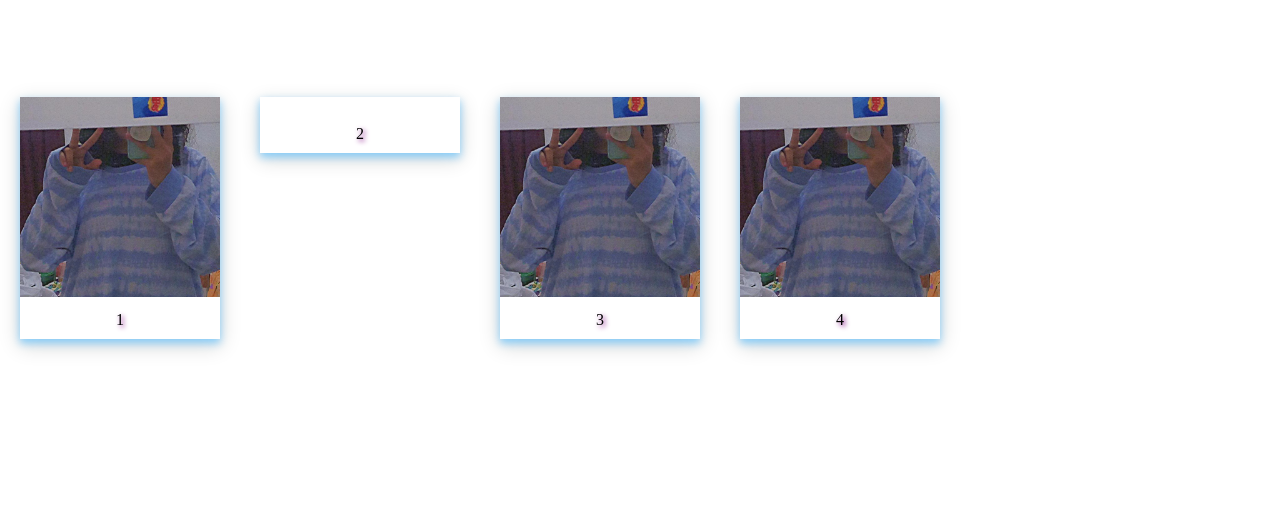
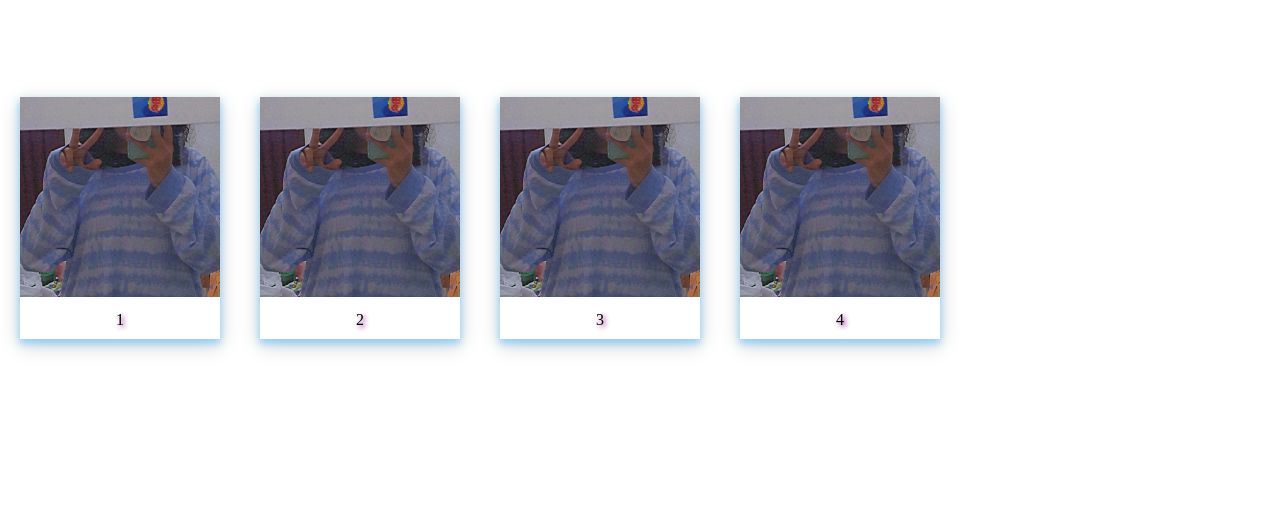
Before and after one commit to Control1301/ShingekiFriends, a plain HTML site: page canela.html in a window 1280 px wide. Shown: the part 50-557 px from the top of the page. Drawn offline with Linux system fonts and the light colour scheme.

Commit message:
Update canela.html

```diff
--- a/canela.html
+++ b/canela.html
@@ -17,7 +17,7 @@
 
 <div class="galeria">
 <div class="foto">
-	<img src="/images/Canela/canela.png" alt="">
+	<img src="images/Canela/canela.png" alt="">
 </div>
 <div class="pie">
 	<p>1</p>
@@ -28,7 +28,7 @@
 
 <div class="galeria">
 <div class="foto">
-	<img src="php2/images/Canela/canela.png" alt="">
+	<img src="images/Canela/canela.png" alt="">
 </div>
 <div class="pie">
 	<p>2</p>
```
